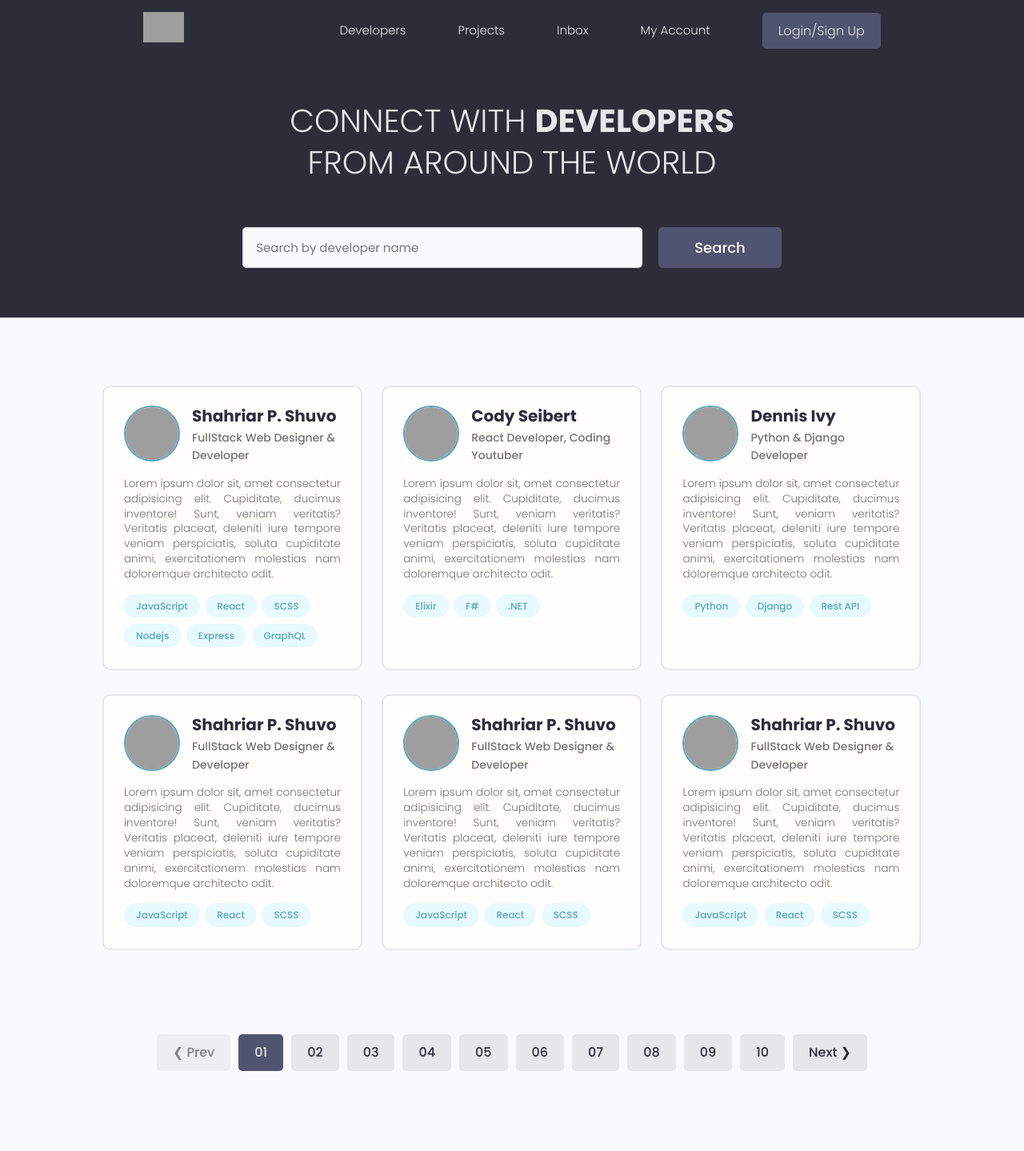
After one commit to Rufus-25/devsearch, a Django app: template templates/index.html in a window 1280 px wide. The commit adds this page. Shown: the whole page at 80% size. Run offline with Django 5.2, Linux system fonts and the light colour scheme; the template is opened without the code that fills it, so the values that code supplies are empty; parts of the project's set-up code (start-up, migrations or seed data) failed here and were passed over; some libraries are stand-ins or nearby versions; grey boxes are pictures that could not be loaded.

Commit message:
Pagination added

```diff
--- a/projects/models.py
+++ b/projects/models.py
@@ -19,6 +19,9 @@ class Project(models.Model):
 
     def __str__(self):
         return self.title
+
+    class Meta:
+        ordering = ['date']
 
 
 class Review(models.Model):
--- a/projects/templates/projects/projects.html
+++ b/projects/templates/projects/projects.html
@@ -62,6 +62,9 @@
       </div>
     </section>
 
+
+    {% include 'pagination.html' with queryset=projects %}
+
   </main>
 
 {% endblock %}
--- /dev/null
+++ b/templates/index.html
@@ -0,0 +1,277 @@
+<!DOCTYPE html>
+<html lang="en">
+
+<head>
+  <meta charset="UTF-8" />
+  <meta http-equiv="X-UA-Compatible" content="IE=edge" />
+  <meta name="viewport" content="width=device-width, initial-scale=1.0" />
+
+  <!-- Favicon -->
+  <link rel="shortcut icon" href="images/favicon.ico" type="image/x-icon" />
+  <!-- Icon - IconMonster -->
+  <link rel="stylesheet" href="https://cdn.iconmonstr.com/1.3.0/css/iconmonstr-iconic-font.min.css" />
+  <!-- Mumble UI -->
+  <link rel="stylesheet" href="uikit/styles/uikit.css" />
+  <!-- Dev Search UI -->
+  <link rel="stylesheet" href="styles/app.css" />
+
+  <title>DevSearch - Connect with Developers!</title>
+</head>
+
+<body>
+  <!-- Header Section -->
+  <header class="header">
+    <div class="container container--narrow">
+      <a href="/" class="header__logo">
+        <img src="images/logo.svg" alt="DevSearch Logo" />
+      </a>
+      <nav class="header__nav">
+        <input type="checkbox" id="responsive-menu" />
+        <label for="responsive-menu" class="toggle-menu">
+          <span>Menu</span>
+          <div class="toggle-menu__lines"></div>
+        </label>
+        <ul class="header__menu">
+          <li class="header__menuItem"><a href="index.html">Developers</a></li>
+          <li class="header__menuItem"><a href="projects.html">Projects</a></li>
+          <li class="header__menuItem"><a href="inbox.html">Inbox</a></li>
+          <li class="header__menuItem"><a href="account.html">My Account</a></li>
+          <li class="header__menuItem"><a href="login.html" class="btn btn--sub">Login/Sign Up</a></li>
+        </ul>
+      </nav>
+    </div>
+  </header>
+
+  <!-- Main Section -->
+  <main class="home">
+    <section class="hero-section text-center">
+      <div class="container container--narrow">
+        <div class="hero-section__box">
+          <h2>CONNECT WITH <span>DEVELOPERS</span></h2>
+          <h2>FROM AROUND THE WORLD</h2>
+        </div>
+
+        <div class="hero-section__search">
+          <form class="form" action="#" method="get">
+            <div class="form__field">
+              <label for="formInput#search">Search Developers </label>
+              <input class="input input--text" id="formInput#search" type="text" name="text"
+                placeholder="Search by developer name" />
+            </div>
+
+            <input class="btn btn--sub btn--lg" type="submit" value="Search" />
+          </form>
+        </div>
+      </div>
+    </section>
+    <!-- Search Result: DevList -->
+    <section class="devlist">
+      <div class="container">
+        <div class="grid grid--three">
+          <div class="column card">
+            <div class="dev">
+              <a href="/profile.html" class="card__body">
+                <div class="dev__profile">
+                  <img class="avatar avatar--md" src="https://avatars.githubusercontent.com/u/22437186" alt="image" />
+                  <div class="dev__meta">
+                    <h3>Shahriar P. Shuvo</h3>
+                    <h5>FullStack Web Designer & Developer</h5>
+                  </div>
+                </div>
+                <p class="dev__info">
+                  Lorem ipsum dolor sit, amet consectetur adipisicing elit. Cupiditate, ducimus inventore! Sunt,
+                  veniam veritatis? Veritatis placeat, deleniti iure tempore veniam perspiciatis, soluta cupiditate
+                  animi, exercitationem molestias nam doloremque architecto odit.
+                </p>
+                <div class="dev__skills">
+                  <span class="tag tag--pill tag--main">
+                    <small>JavaScript</small>
+                  </span>
+                  <span class="tag tag--pill tag--main">
+                    <small>React</small>
+                  </span>
+                  <span class="tag tag--pill tag--main">
+                    <small>SCSS</small>
+                  </span>
+                  <span class="tag tag--pill tag--main">
+                    <small>Nodejs</small>
+                  </span>
+                  <span class="tag tag--pill tag--main">
+                    <small>Express</small>
+                  </span>
+                  <span class="tag tag--pill tag--main">
+                    <small>GraphQL</small>
+                  </span>
+                </div>
+              </a>
+            </div>
+          </div>
+          <div class="column card">
+            <div class="dev">
+              <a href="/profile.html" class="card__body">
+                <div class="dev__profile">
+                  <img class="avatar avatar--md" src="https://avatars.githubusercontent.com/u/1868782" alt="image" />
+                  <div class="dev__meta">
+                    <h3>Cody Seibert</h3>
+                    <h5>React Developer, Coding Youtuber</h5>
+                  </div>
+                </div>
+                <p class="dev__info">
+                  Lorem ipsum dolor sit, amet consectetur adipisicing elit. Cupiditate, ducimus inventore! Sunt,
+                  veniam veritatis? Veritatis placeat, deleniti iure tempore veniam perspiciatis, soluta cupiditate
+                  animi, exercitationem molestias nam doloremque architecto odit.
+                </p>
+                <div class="dev__skills">
+                  <span class="tag tag--pill tag--main">
+                    <small>Elixir</small>
+                  </span>
+                  <span class="tag tag--pill tag--main">
+                    <small>F#</small>
+                  </span>
+                  <span class="tag tag--pill tag--main">
+                    <small>.NET</small>
+                  </span>
+                </div>
+              </a>
+            </div>
+          </div>
+          <div class="column card">
+            <div class="dev">
+              <a href="/profile.html" class="card__body">
+                <div class="dev__profile">
+                  <img class="avatar avatar--md" src="https://avatars.githubusercontent.com/u/33843378" alt="image" />
+                  <div class="dev__meta">
+                    <h3>Dennis Ivy</h3>
+                    <h5>Python & Django Developer</h5>
+                  </div>
+                </div>
+                <p class="dev__info">
+                  Lorem ipsum dolor sit, amet consectetur adipisicing elit. Cupiditate, ducimus inventore! Sunt,
+                  veniam veritatis? Veritatis placeat, deleniti iure tempore veniam perspiciatis, soluta cupiditate
+                  animi, exercitationem molestias nam doloremque architecto odit.
+                </p>
+                <div class="dev__skills">
+                  <span class="tag tag--pill tag--main">
+                    <small>Python</small>
+                  </span>
+                  <span class="tag tag--pill tag--main">
+                    <small>Django</small>
+                  </span>
+                  <span class="tag tag--pill tag--main">
+                    <small>Rest API</small>
+                  </span>
+                </div>
+              </a>
+            </div>
+          </div>
+          <div class="column card">
+            <div class="dev">
+              <a href="/profile.html" class="card__body">
+                <div class="dev__profile">
+                  <img class="avatar avatar--md" src="https://avatars.githubusercontent.com/u/22437186" alt="image" />
+                  <div class="dev__meta">
+                    <h3>Shahriar P. Shuvo</h3>
+                    <h5>FullStack Web Designer & Developer</h5>
+                  </div>
+                </div>
+                <p class="dev__info">
+                  Lorem ipsum dolor sit, amet consectetur adipisicing elit. Cupiditate, ducimus inventore! Sunt,
+                  veniam veritatis? Veritatis placeat, deleniti iure tempore veniam perspiciatis, soluta cupiditate
+                  animi, exercitationem molestias nam doloremque architecto odit.
+                </p>
+                <div class="dev__skills">
+                  <span class="tag tag--pill tag--main">
+                    <small>JavaScript</small>
+                  </span>
+                  <span class="tag tag--pill tag--main">
+                    <small>React</small>
+                  </span>
+                  <span class="tag tag--pill tag--main">
+                    <small>SCSS</small>
+                  </span>
+                </div>
+              </a>
+            </div>
+          </div>
+          <div class="column card">
+            <div class="dev">
+              <a href="/profile.html" class="card__body">
+                <div class="dev__profile">
+                  <img class="avatar avatar--md" src="https://avatars.githubusercontent.com/u/22437186" alt="image" />
+                  <div class="dev__meta">
+                    <h3>Shahriar P. Shuvo</h3>
+                    <h5>FullStack Web Designer & Developer</h5>
+                  </div>
+                </div>
+                <p class="dev__info">
+                  Lorem ipsum dolor sit, amet consectetur adipisicing elit. Cupiditate, ducimus inventore! Sunt,
+                  veniam veritatis? Veritatis placeat, deleniti iure tempore veniam perspiciatis, soluta cupiditate
+                  animi, exercitationem molestias nam doloremque architecto odit.
+                </p>
+                <div class="dev__skills">
+                  <span class="tag tag--pill tag--main">
+                    <small>JavaScript</small>
+                  </span>
+                  <span class="tag tag--pill tag--main">
+                    <small>React</small>
+                  </span>
+                  <span class="tag tag--pill tag--main">
+                    <small>SCSS</small>
+                  </span>
+                </div>
+              </a>
+            </div>
+          </div>
+          <div class="column card">
+            <div class="dev">
+              <a href="/profile.html" class="card__body">
+                <div class="dev__profile">
+                  <img class="avatar avatar--md" src="https://avatars.githubusercontent.com/u/22437186" alt="image" />
+                  <div class="dev__meta">
+                    <h3>Shahriar P. Shuvo</h3>
+                    <h5>FullStack Web Designer & Developer</h5>
+                  </div>
+                </div>
+                <p class="dev__info">
+                  Lorem ipsum dolor sit, amet consectetur adipisicing elit. Cupiditate, ducimus inventore! Sunt,
+                  veniam veritatis? Veritatis placeat, deleniti iure tempore veniam perspiciatis, soluta cupiditate
+                  animi, exercitationem molestias nam doloremque architecto odit.
+                </p>
+                <div class="dev__skills">
+                  <span class="tag tag--pill tag--main">
+                    <small>JavaScript</small>
+                  </span>
+                  <span class="tag tag--pill tag--main">
+                    <small>React</small>
+                  </span>
+                  <span class="tag tag--pill tag--main">
+                    <small>SCSS</small>
+                  </span>
+                </div>
+              </a>
+            </div>
+          </div>
+        </div>
+      </div>
+    </section>
+
+    <div class="pagination">
+      <ul class="container">
+        <li><a href="#" class="btn btn--disabled">&#10094; Prev</a></li>
+        <li><a href="#" class="btn btn--sub">01</a></li>
+        <li><a href="#" class="btn">02</a></li>
+        <li><a href="#" class="btn">03</a></li>
+        <li><a href="#" class="btn">04</a></li>
+        <li><a href="#" class="btn">05</a></li>
+        <li><a href="#" class="btn">06</a></li>
+        <li><a href="#" class="btn">07</a></li>
+        <li><a href="#" class="btn">08</a></li>
+        <li><a href="#" class="btn">09</a></li>
+        <li><a href="#" class="btn">10</a></li>
+        <li><a href="#" class="btn">Next &#10095;</a></li>
+      </ul>
+    </div>
+  </main>
+</body>
+
+</html>
```
Also changed, not shown: projects/utils.py (+17 -0 lines), projects/views.py (+8 -4 lines), templates/pagination.html (added, +24 -0 lines), users/templates/users/home.html (+3 -16 lines), users/utils.py (+18 -0 lines), users/views.py (+25 -22 lines), static/images/django-react-course_OvDZh6X.jpg (added).
